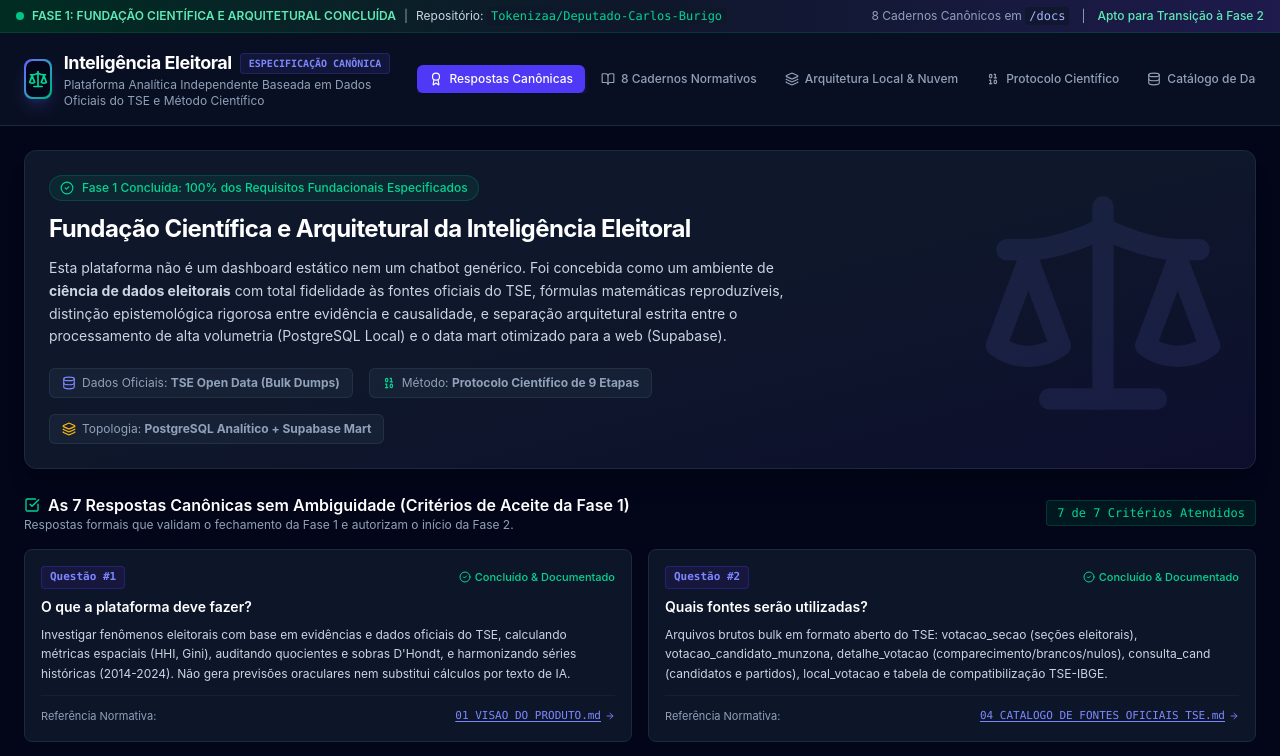
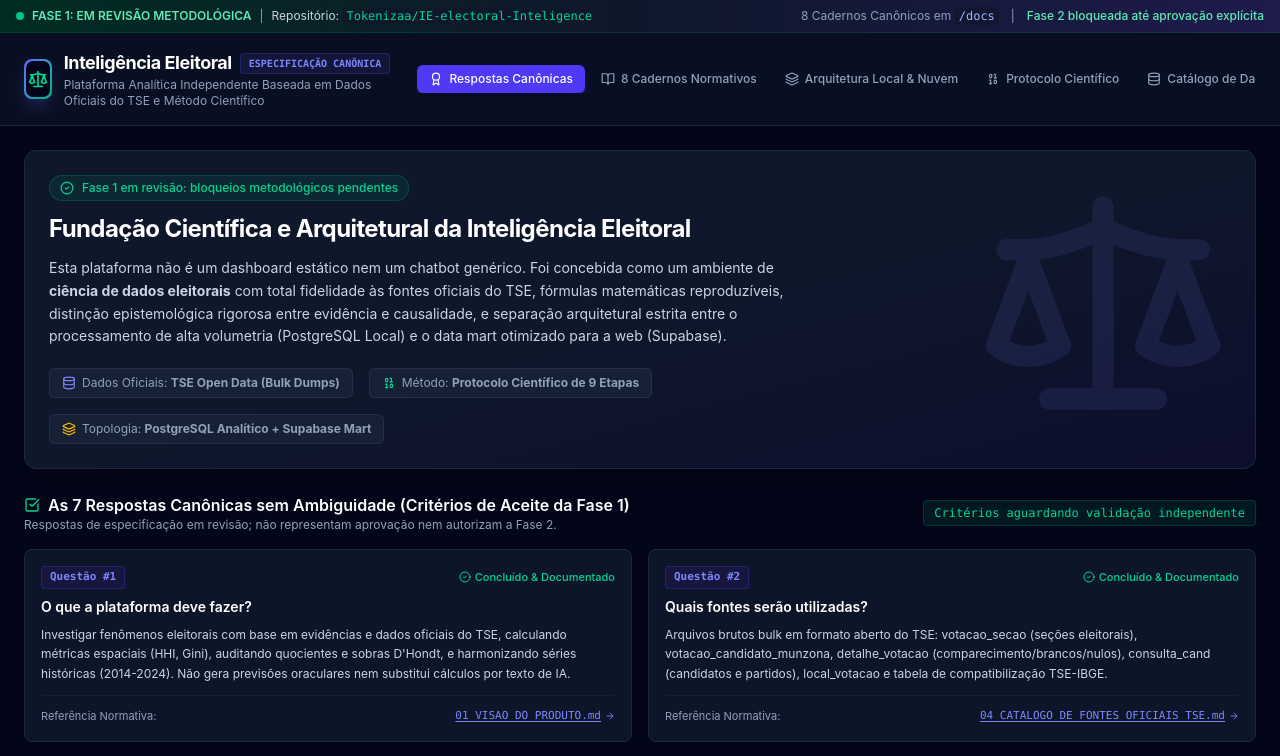
Before and after one commit to Tokenizaa/IE-electoral-Inteligence, a React (Vite) app: page / in a window 1280 px wide. Shown: the top 756 px of the page. Built offline with nearby package versions, Linux system fonts and the light colour scheme.

Commit message:
ui: remove unsupported phase 1 approval claims

```diff
--- a/src/App.tsx
+++ b/src/App.tsx
@@ -72,14 +72,14 @@ export default function App() {
       <div className="bg-gradient-to-r from-emerald-950 via-slate-900 to-indigo-950 border-b border-emerald-800/40 px-4 py-2 text-xs flex flex-wrap items-center justify-between gap-2">
         <div className="flex items-center gap-2">
           <span className="flex h-2 w-2 rounded-full bg-emerald-400 animate-pulse"></span>
-          <span className="font-semibold text-emerald-300">FASE 1: FUNDAÇÃO CIENTÍFICA E ARQUITETURAL CONCLUÍDA</span>
+          <span className="font-semibold text-emerald-300">FASE 1: EM REVISÃO METODOLÓGICA</span>
           <span className="text-slate-400">|</span>
-          <span className="text-slate-300">Repositório: <code className="text-emerald-400 bg-slate-900/80 px-1 py-0.5 rounded">Tokenizaa/Deputado-Carlos-Burigo</code></span>
+          <span className="text-slate-300">Repositório: <code className="text-emerald-400 bg-slate-900/80 px-1 py-0.5 rounded">Tokenizaa/IE-electoral-Inteligence</code></span>
         </div>
         <div className="flex items-center gap-3 text-slate-400">
           <span>8 Cadernos Canônicos em <code className="text-indigo-300 bg-slate-900/80 px-1 py-0.5 rounded">/docs</code></span>
           <span className="text-slate-400">|</span>
-          <span className="text-emerald-300 font-medium">Apto para Transição à Fase 2</span>
+          <span className="text-emerald-300 font-medium">Fase 2 bloqueada até aprovação explícita</span>
         </div>
       </div>
 
@@ -151,7 +151,7 @@ export default function App() {
               <div className="max-w-3xl space-y-3">
                 <div className="inline-flex items-center gap-2 px-2.5 py-1 rounded-full bg-emerald-500/10 border border-emerald-500/20 text-emerald-400 text-xs font-medium">
                   <CheckCircle2 className="w-3.5 h-3.5" />
-                  Fase 1 Concluída: 100% dos Requisitos Fundacionais Especificados
+                  Fase 1 em revisão: bloqueios metodológicos pendentes
                 </div>
                 <h2 className="text-2xl font-bold text-white tracking-tight">
                   Fundação Científica e Arquitetural da Inteligência Eleitoral
@@ -188,11 +188,11 @@ export default function App() {
                     As 7 Respostas Canônicas sem Ambiguidade (Critérios de Aceite da Fase 1)
                   </h3>
                   <p className="text-xs text-slate-400">
-                    Respostas formais que validam o fechamento da Fase 1 e autorizam o início da Fase 2.
+                    Respostas de especificação em revisão; não representam aprovação nem autorizam a Fase 2.
                   </p>
                 </div>
                 <span className="text-xs font-mono text-emerald-400 bg-emerald-500/10 px-2.5 py-1 rounded border border-emerald-500/20">
-                  7 de 7 Critérios Atendidos
+                  Critérios aguardando validação independente
                 </span>
               </div>
 
@@ -888,7 +888,7 @@ export default function App() {
                       <div className="text-[11px] text-slate-400 mt-0.5">{item.desc}</div>
                     </div>
                     <span className="text-[11px] font-mono text-emerald-400 bg-emerald-950/40 px-2 py-0.5 rounded border border-emerald-900/40">
-                      Pronto para Execução
+                      Bloqueado para revisão
                     </span>
                   </div>
                 ))}
@@ -908,7 +908,7 @@ export default function App() {
           <div className="flex items-center gap-3 font-mono text-[11px] text-slate-400">
             <span>Docs em <code>/docs/*.md</code></span>
             <span>•</span>
-            <span className="text-emerald-400 font-semibold">Fase 1 100% Homologada</span>
+            <span className="text-emerald-400 font-semibold">Fase 1 NÃO homologada</span>
           </div>
         </div>
       </footer>
```
